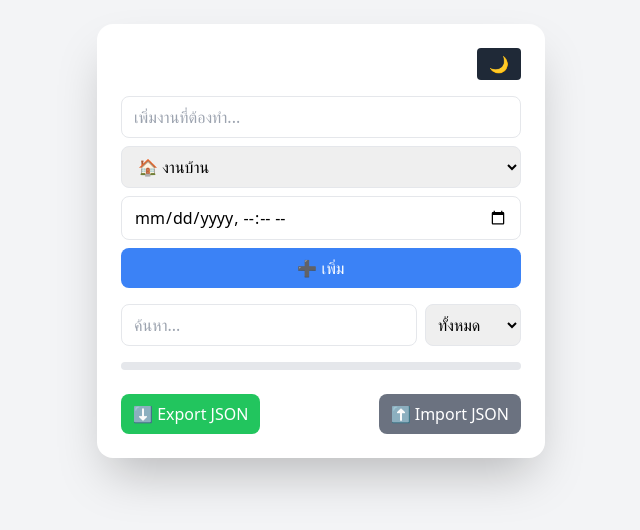
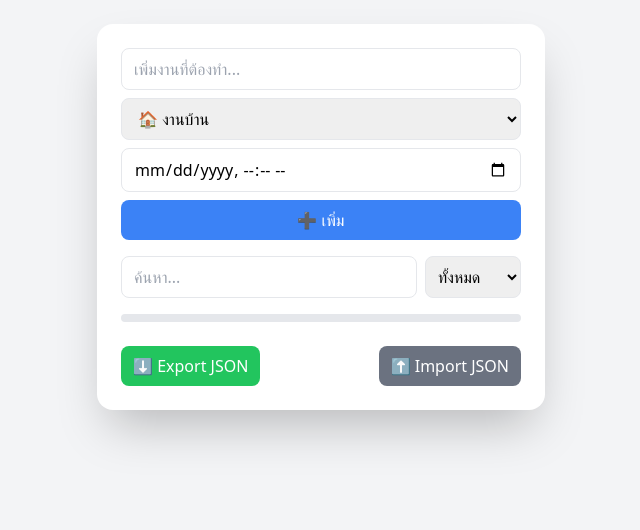
Before and after one commit to xPH4NTOMx/todo-list, a plain HTML site: page index.html in a window 1280 px wide. Shown: the whole page, without its empty margins (319-959 px from the left). Drawn offline with nearby package versions, Linux system fonts and the light colour scheme.

Commit message:
remove dark mode

```diff
--- a/index.html
+++ b/index.html
@@ -15,12 +15,7 @@
 
 <div class="bg-white dark:bg-gray-800 shadow-2xl rounded-2xl w-full max-w-md p-6 transition-colors duration-500">
 
-<div class="flex justify-between items-center mb-4">
-  <div class="text-sm text-gray-600" id="stats"></div>
-  <button onclick="toggleDarkMode()" class="px-3 py-1 rounded bg-gray-800 text-white">
-    🌙
-  </button>
-</div>
+
 
   <!-- Add Task -->
   <div class="space-y-2 mb-4">
```
